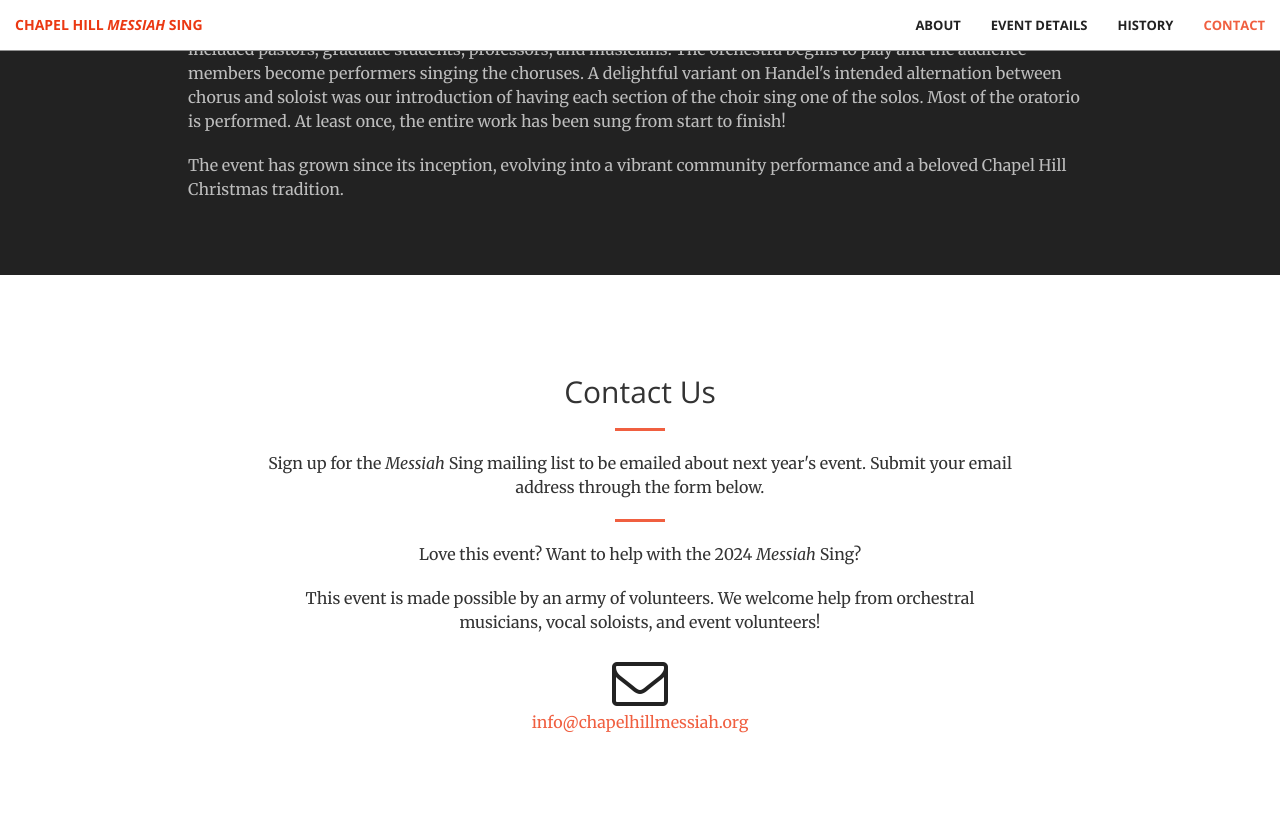
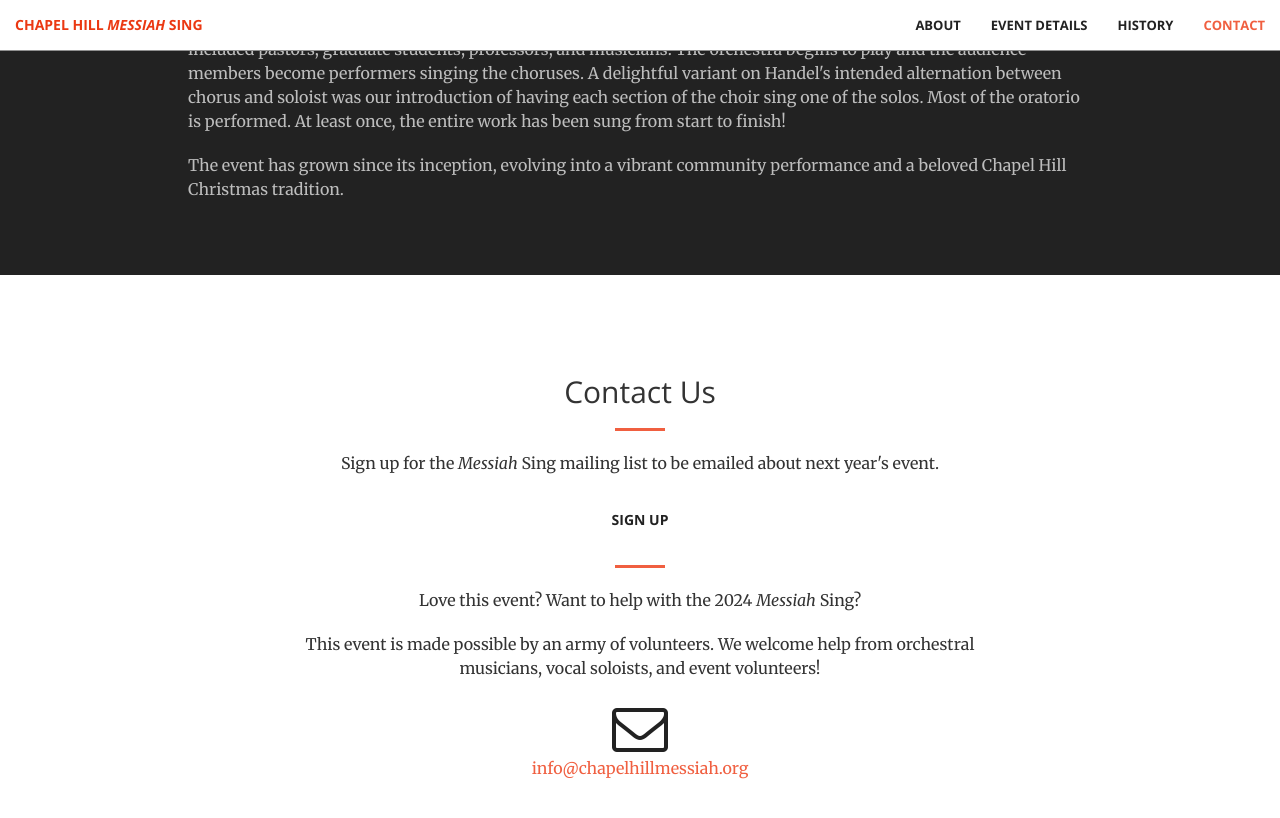
Before and after one commit to chapelhillmessiah/chapelhillmessiah.github.io, a Jekyll site: the page built from index.html, in a window 1280 px wide and 900 px high, scrolled down 2695 px. Shown: the top 818 px of the window. Built offline with Jekyll 4.4.1, drawn with Linux system fonts in a browser that asks for light colours.

Commit message:
[contact.html] add sign up button

```diff
--- a/_includes/contact.html
+++ b/_includes/contact.html
@@ -4,8 +4,8 @@
             <div class="col-lg-8 col-lg-offset-2 text-center">
                 <h2 class="section-heading">Contact Us</h2>
                 <hr class="primary">
-                <p>Sign up for the <i>Messiah</i> Sing mailing list to be emailed about next year's event. Submit your email address through the form below.</p>
-
+                <p>Sign up for the <i>Messiah</i> Sing mailing list to be emailed about next year's event.</p>
+                <a href="https://forms.gle/7ZVjW8Bf9gYD95Tf9" class="btn btn-default btn-xl">Sign Up</a>
                 <hr class="primary">
                 <p>Love this event? Want to help with the 2024 <i>Messiah</i> Sing?</p>
                 <p>This event is made possible by an army of volunteers. We welcome help from orchestral musicians, vocal soloists, and event volunteers!</p>
```
